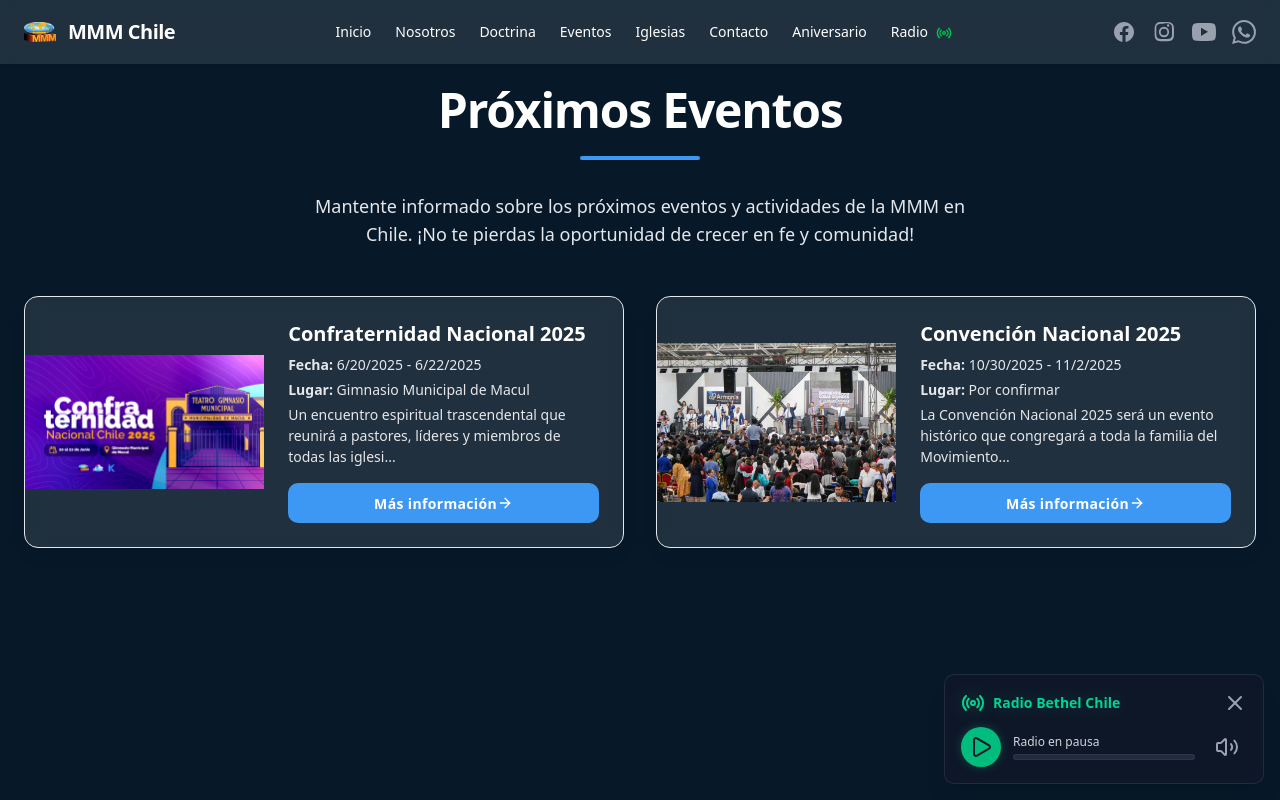
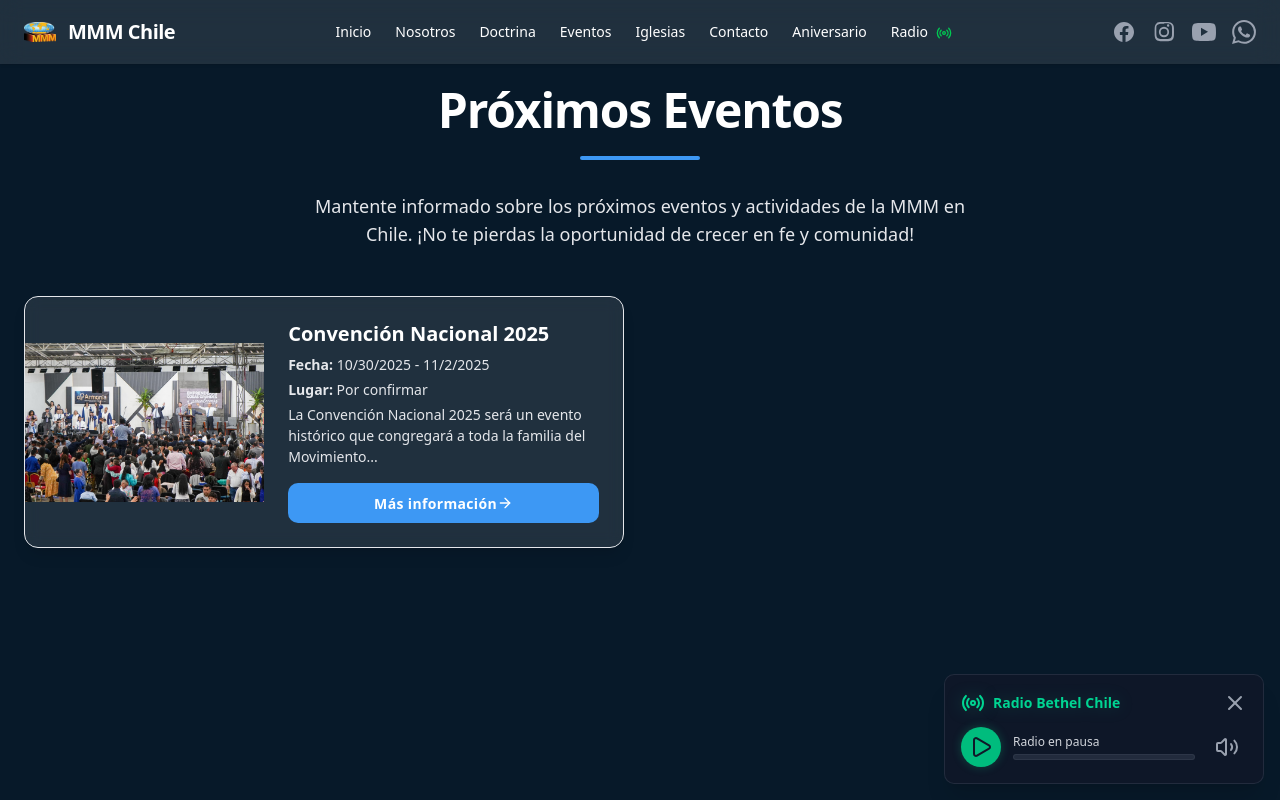
Before and after one commit to devlbolivar/mmmchile-tailwind, a Next.js app: page /eventos in a window 1280 px wide. Shown: the top 800 px of the page. Built offline with nearby package versions, Linux system fonts and the light colour scheme.

Commit message:
Remueve invitación

```diff
--- a/app/_components/Invitation.tsx
+++ /dev/null
@@ -1,39 +0,0 @@
-import React from "react";
-import InstagramEmbed from "./InstagramEmbed";
-
-const Invitation = () => {
-  return (
-    <section className="py-10 relative">
-      <div className="container mx-auto px-6">
-        <h2 className="text-3xl font-bold text-white mb-4 text-center">
-          Invitación
-        </h2>
-        <div className="w-full flex items-center justify-center mb-12">
-          <div className="h-1 w-64 bg-[var(--primary-color)] rounded-full"></div>
-        </div>
-        <div className="bg-white/10 backdrop-blur-sm rounded-xl overflow-hidden md:flex items-center gap-8 p-8">
-          <div className="w-full md:w-1/2 h-110 md:h-[500px] rounded-lg overflow-hidden mb-6 md:mb-0">
-            <InstagramEmbed />
-          </div>
-          <div className="md:w-2/3">
-            <h3 className="text-2xl font-semibold text-white mb-3">
-              Invitación a la Confraternidad Nacional
-            </h3>
-            <p className="text-gray-200 text-base leading-relaxed mb-6">
-              El Pastor Gerardo Martínez nos invita a participar en la
-              Confraternidad Nacional 2025, un evento trascendental que
-              fortalecerá nuestra fe y unidad como iglesia. Este encuentro
-              espiritual será una oportunidad única para crecer en comunión,
-              recibir enseñanza bíblica sólida y experimentar un avivamiento que
-              transformará nuestras vidas y ministerios. Juntos, buscaremos la
-              dirección del Espíritu Santo para avanzar en la misión que Dios
-              nos ha encomendado.
-            </p>
-          </div>
-        </div>
-      </div>
-    </section>
-  );
-};
-
-export default Invitation;
--- a/app/_components/Main.tsx
+++ b/app/_components/Main.tsx
@@ -7,8 +7,6 @@
 import Nosotros from "./Nosotros";
 import Lema from "./Lema";
 import EventsSection from "./EventsSection";
-import Invitation from "./Invitation";
-
 const Main = () => {
   return (
     <main
@@ -84,7 +82,6 @@
       <Nosotros />
       <Lema />
       <EventsSection />
-      <Invitation />
       <section id="contacto" className="py-10 relative">
         <div className="container mx-auto px-6">
           <h2 className="text-3xl font-bold text-white  text-center ">
--- a/data.ts
+++ b/data.ts
@@ -941,21 +941,6 @@
 export const eventos: Evento[] = [
   {
     id: 1,
-    name: "Confraternidad Nacional 2025",
-    description:
-      "Un encuentro espiritual trascendental que reunirá a pastores, líderes y miembros de todas las iglesias del Movimiento Misionero Mundial en Chile. Durante tres días, nos fortaleceremos en la fe, recibiremos enseñanza bíblica sólida y experimentaremos un avivamiento que transformará nuestras vidas y ministerios. Juntos buscaremos la dirección del Espíritu Santo para avanzar en la misión que Dios nos ha encomendado, fortaleciendo nuestra unidad y compromiso con la evangelización mundial.",
-    dateStart: new Date("2025-06-20T00:00:00"),
-    dateEnd: new Date("2025-06-22T00:00:00"),
-    horarios: ["Viernes", "Sábado", "Domingo"],
-    location: "Gimnasio Municipal de Macul",
-    map: "https://www.google.com/maps/embed?pb=!1m18!1m12!1m3!1d3327.634526067217!2d-70.60039222357489!3d-33.4848647992766!2m3!1f0!2f0!3f0!3m2!1i1024!2i768!4f13.1!3m3!1m2!1s0x9662d021e2bc8ccd%3A0xe15d3ed6fb7c6452!2sGimnasio%20Municipal%20Macul!5e0!3m2!1sen!2scl!4v1749763099896!5m2!1sen!2scl",
-    image: "/images/macul.png",
-    status: "active",
-    createdAt: new Date(),
-    updatedAt: new Date(),
-  },
-  {
-    id: 2,
     name: "Convención Nacional 2025",
     description:
       "La Convención Nacional 2025 será un evento histórico que congregará a toda la familia del Movimiento Misionero Mundial en Chile. Durante este encuentro, profundizaremos en temas fundamentales de nuestra fe, participaremos en talleres de capacitación ministerial y celebraremos la unidad de nuestra iglesia. Será un tiempo especial de renovación espiritual, donde recibiremos nuevas estrategias para la evangelización y fortaleceremos nuestros lazos de comunión. Este evento marcará un antes y un después en nuestro caminar como iglesia en Chile.",
```
